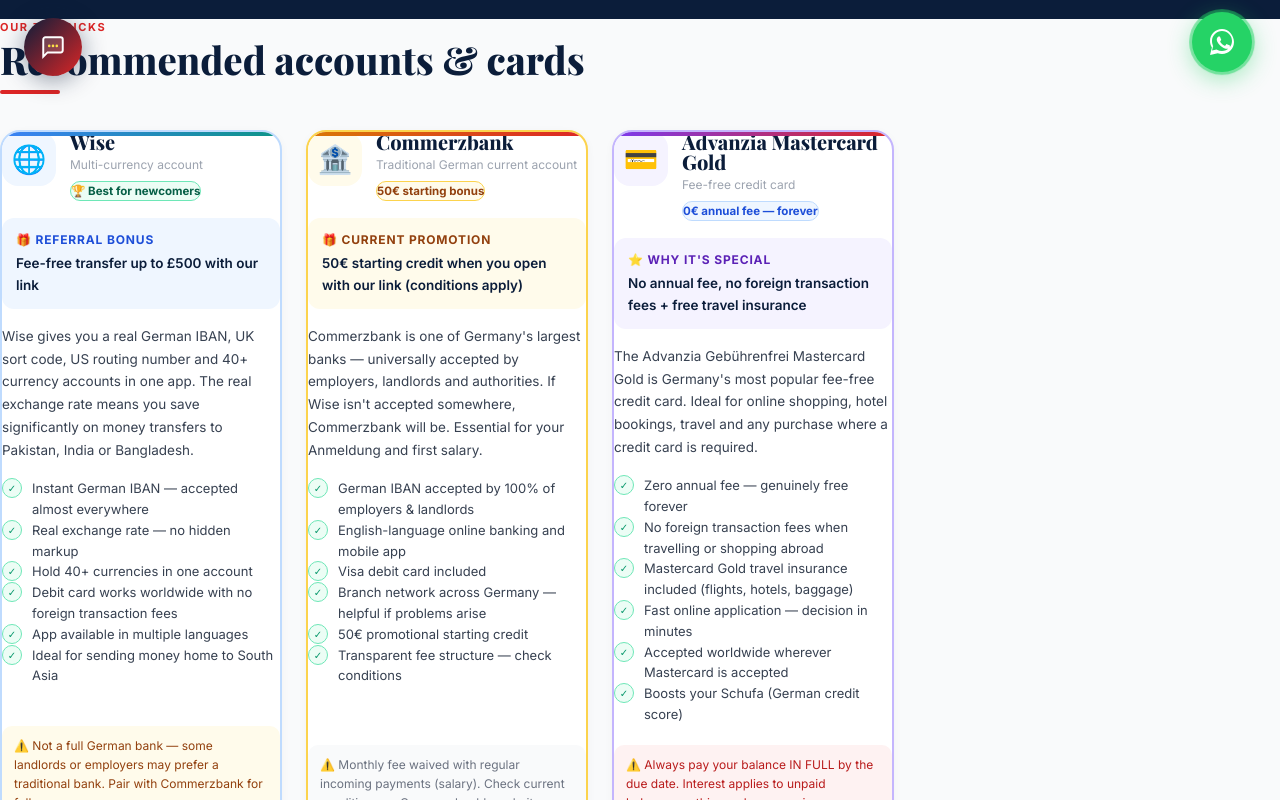
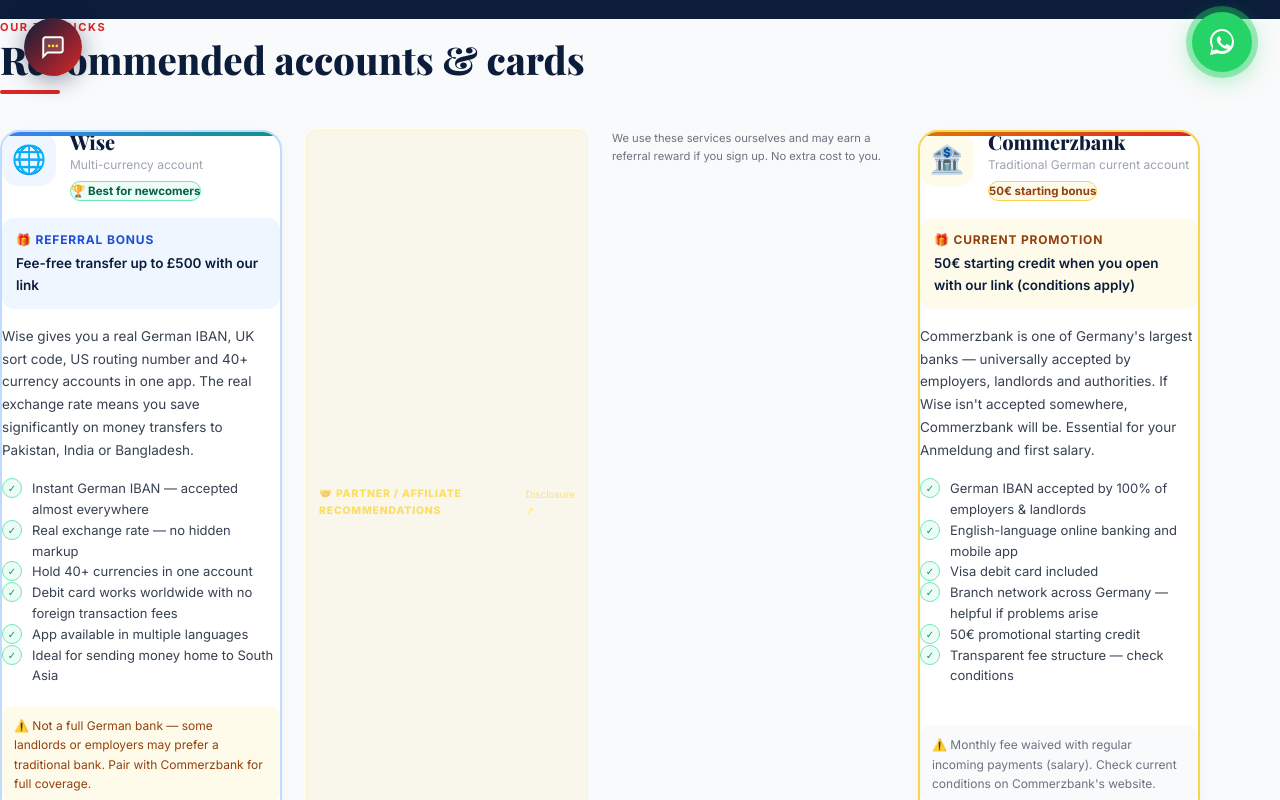
Before and after one commit to ShaistaShabbir-prog/start-in-germany-full, a Next.js app: page /finances in a window 1280 px wide. Shown: the part 700-1500 px from the top of the page. Built offline with nearby package versions, Linux system fonts and the light colour scheme.

Commit message:
fix: add Partner/Affiliate label + disclosure link above bank cards

```diff
--- a/app/finances/page.tsx
+++ b/app/finances/page.tsx
@@ -79,6 +79,13 @@
             <a href="https://wise.com/invite/in/shaistak5" target="_blank" rel="noopener noreferrer" className="btn btn-primary" style={{width:"100%",justifyContent:"center"}}>Open Wise account →</a>
             <p style={{fontSize:"11px",color:"#9CA3AF",textAlign:"center",marginTop:"8px"}}>Referral link — you get a bonus, we earn a small commission</p>
           </div>
+
+          {/* Partner / Affiliate label */}
+          <div style={{display:"flex",alignItems:"center",gap:"8px",marginBottom:"4px",padding:"8px 12px",background:"rgba(255,204,2,.06)",borderRadius:"10px",border:"1px solid rgba(255,204,2,.15)"}}>
+            <span style={{fontSize:".65rem",fontWeight:800,textTransform:"uppercase",letterSpacing:".08em",color:"rgba(255,204,2,.6)"}}>🤝 Partner / Affiliate Recommendations</span>
+            <a href="/affiliate-disclosure" style={{marginLeft:"auto",fontSize:".62rem",color:"rgba(255,204,2,.5)",textDecoration:"none"}}>Disclosure ↗</a>
+          </div>
+          <p style={{fontSize:".7rem",color:"#6B7280",marginBottom:"12px"}}>We use these services ourselves and may earn a referral reward if you sign up. No extra cost to you.</p>
 
           {/* Commerzbank */}
           <div className="card" style={{border:"2px solid #FCD34D",display:"flex",flexDirection:"column",position:"relative",overflow:"hidden"}}>
```
